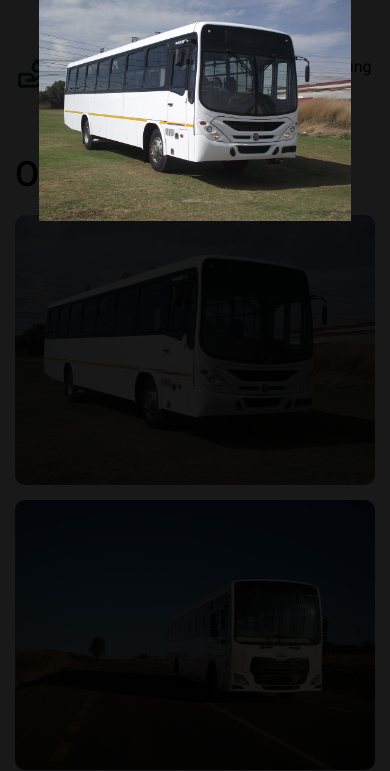
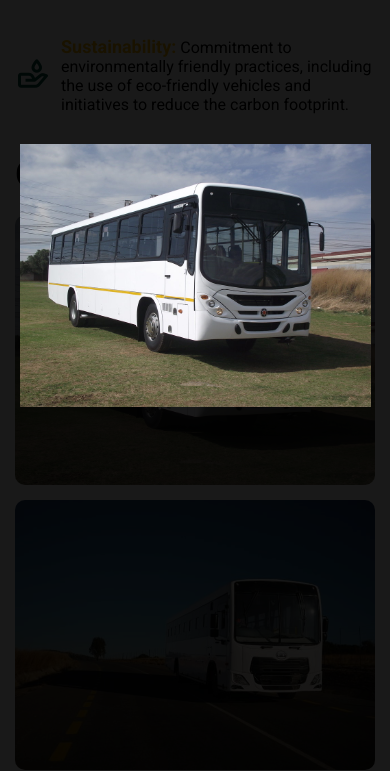
Before and after one commit to ThulaniMthembu/shobafuze, a website: page index.html in a window 390 px wide. Both pictures are taken after a click on the picture 195 px from the left and 3081 px from the top of the page. Shown: the part 2732-3503 px from the top of the page. Drawn offline with nearby package versions, Linux system fonts and the light colour scheme.

Commit message:
Updated animations

```diff
--- a/styles.css
+++ b/styles.css
@@ -45,7 +45,7 @@ body {
 }
 
 #nav-container.scrolled {
-	box-shadow: 0 0 5px 3px rgba(0, 0, 0, 0.3);
+	box-shadow: 0 0 5px 3px rgba(1, 87, 1, 0.3);
 }
 
 #nav-container img {
@@ -261,12 +261,14 @@ body {
 	padding: 20px;
 	border: 1px solid #888;
 	width: 80%;
+	animation: zoomIn 2s;
+	border-radius: 25px;
 }
 
 .modal-body h3 {
 	font-size: 1.2em;
 	color: var(--yellow-color);
-	animation: 3s zoomIn;
+	animation: 2s fadeInLeft;
 }
 
 .service-title {
@@ -359,7 +361,7 @@ body {
 	width: 200px;
 	border-radius: 10px;
 	cursor: pointer;
-	transition: transform 0.3s ease, box-shadow 0.3s ease;
+	transition: transform 0.4s ease, box-shadow 0.3s ease;
 }
 
 .gallery-images:hover {
@@ -388,7 +390,24 @@ body {
 }
 
 .lightbox-content {
-	animation: zoom 0.6s;
+	animation: zoom 1s;
+}
+
+@media screen and (max-width: 780px) {
+	.lightbox-content {
+		margin: auto;
+		display: flex;
+		justify-content: center;
+		align-items: center;
+		width: 90%;
+		max-width: 700px;
+		position: relative;
+		top: 20%;
+	}
+
+	.lone-h2 {
+		font-size: 30px;
+	}
 }
 
 @keyframes zoom {
```
